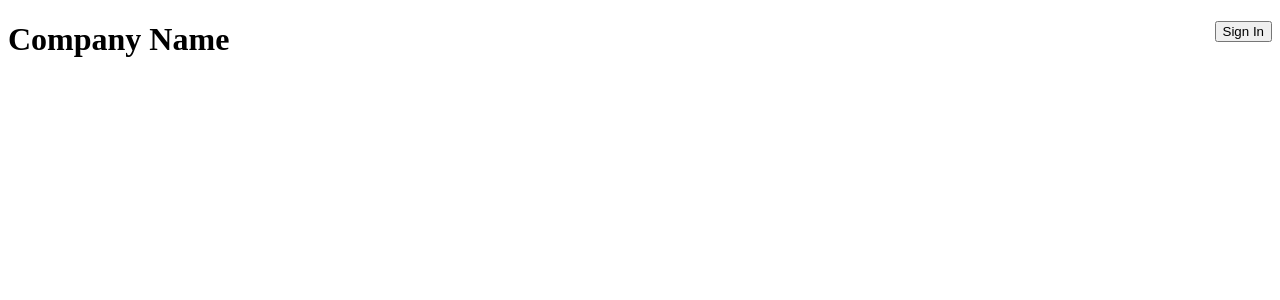
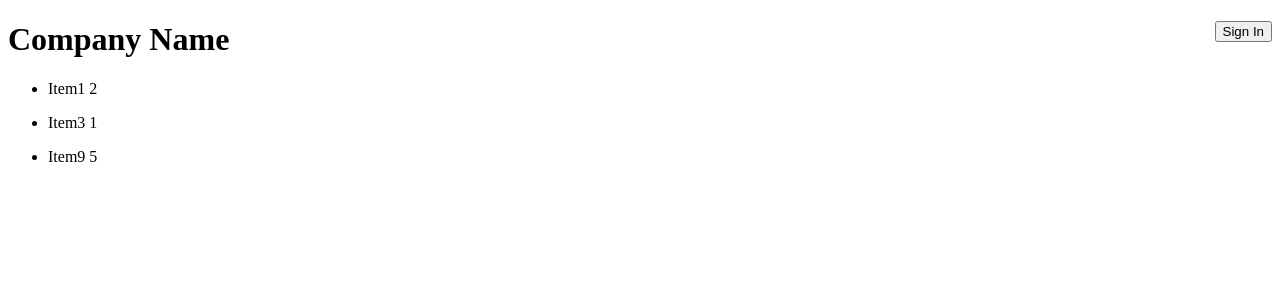
Before and after one commit to aaronlin986/webapp, a React (Create React App) app in the folder front-end/: page / in a window 1280 px wide. Shown: the top 300 px of the page. Built offline with nearby package versions, Linux system fonts and the light colour scheme.

Commit message:
Added Cart and Item components

```diff
--- a/front-end/src/App.js
+++ b/front-end/src/App.js
@@ -2,6 +2,7 @@
 import { useState } from "react"
 import LoginForm from "./components/LoginForm"
 import HeaderBar from "./components/HeaderBar"
+import Cart from './components/Cart'
 
 const App = () => {
   const [showLoginForm, setShowLoginForm] = useState('modal-hide')
@@ -19,11 +20,27 @@ const App = () => {
     toggleShowLoginForm()
   }
 
+  const items = [
+    {
+      item: {name: "Item1"},
+      count: 2
+    },
+    {
+      item: {name: "Item3"},
+      count: 1
+    },
+    {
+      item: {name: "Item9"},
+      count: 5
+    }
+  ]
+
   return (
     <div>
       <div>
         <HeaderBar name='Company Name' loginPopup={loginPopup}/>
         <LoginForm show={showLoginForm} toggleShow={toggleShowLoginForm}/>
+        <Cart items={items}/>
       </div>
     </div>
   )
--- /dev/null
+++ b/front-end/src/components/Cart.js
@@ -0,0 +1,19 @@
+import Item from './Item'
+
+const Cart = ({items}) => {
+    return (
+        <div>
+            {/* Each item will have it's own component,
+            which will also have an ID number we can use as a key in li*/}
+            <ul>
+                {items.map(({item, count}) =>
+                    <li>
+                        <Item name={item.name} count={count}/>
+                    </li>)
+                }
+            </ul>
+        </div>
+    );
+};
+
+export default Cart;
--- /dev/null
+++ b/front-end/src/components/Item.js
@@ -0,0 +1,7 @@
+const Item = ({name, count}) => {
+    return (
+        <p>{name} <span>{count}</span></p>
+    );
+};
+
+export default Item;
```
Also changed, not shown: 1 other file (tests, documents, lock files or other folders).
